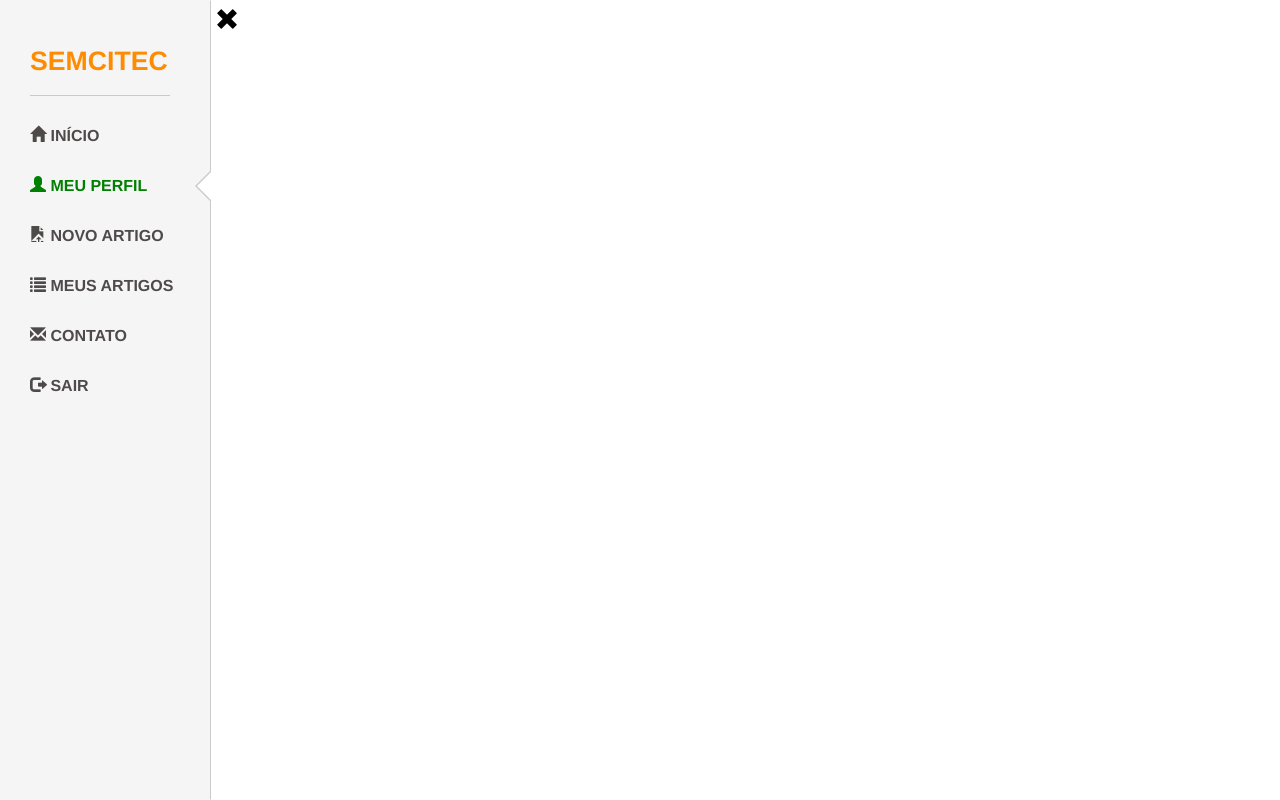
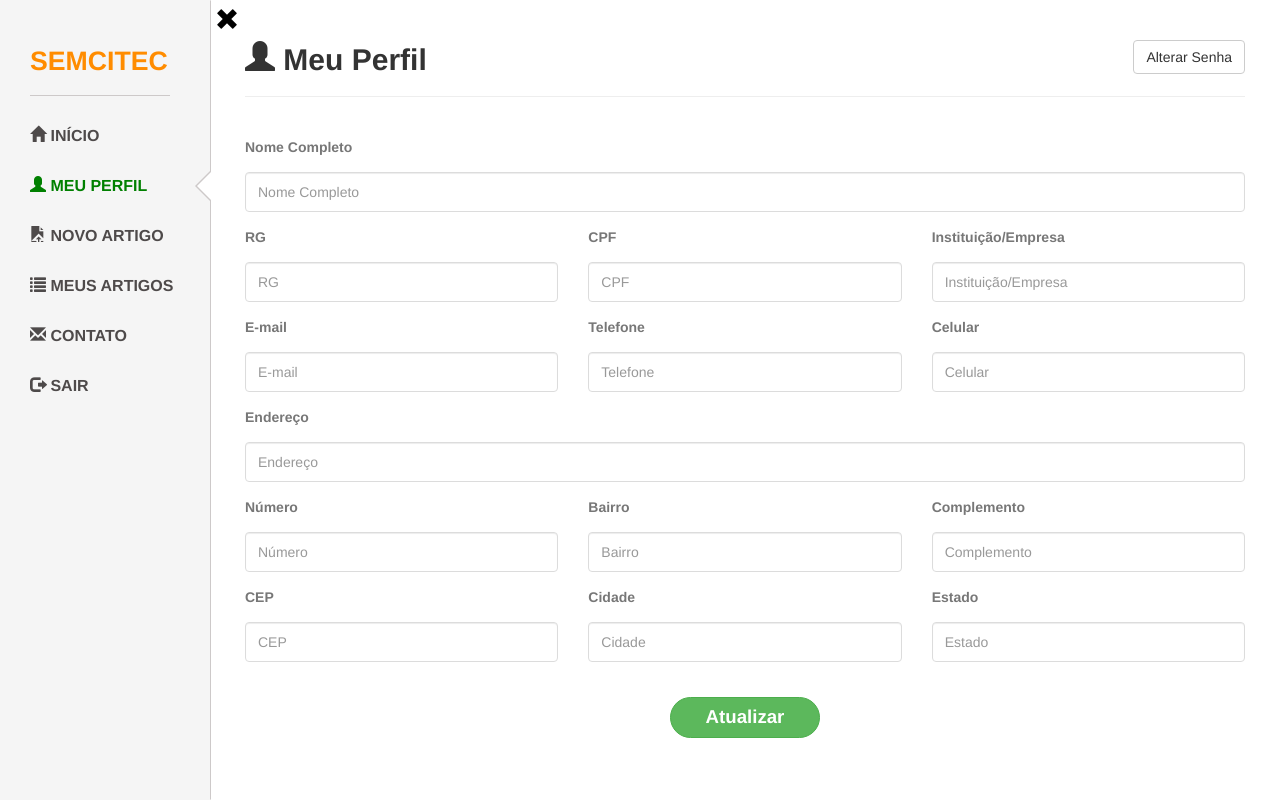
Before and after one commit to joseguilhermeromano/ifevents, a CodeIgniter app: page /semcitec/participante/meuperfil in a window 1280 px wide. Run offline with CodeIgniter, Linux system fonts and the light colour scheme; some libraries are stand-ins or nearby versions.

Commit message:
Elaborei a tela de perfil de usuário da área do Participante!

```diff
--- a/application/views/participante/index.php
+++ b/application/views/participante/index.php
@@ -1 +1,3 @@
-<h1>Página Inicial</h1>
+<h2><span class="glyphicon glyphicon-home"></span><b> Início</b></h2>
+<hr>
+<br>
--- a/application/views/participante/meuperfil.php
+++ b/application/views/participante/meuperfil.php
@@ -1,7 +1,119 @@
-<?php
+<h2><span class="glyphicon glyphicon-user"></span><b> Meu Perfil</b><a class="btn btn-default" style="float:right">Alterar Senha</a></h2>
+<hr>
+<br>
+<div class="row">
+    <div class="col-md-12">
+        <div class="form-group">
+        <b><?php echo form_label( 'Nome Completo', 'subm_titulo' ); ?></b>
+        <?php $data = array( 'name' => 'subm_titulo', 'placeholder' => "Nome Completo", 'class' => 'form-control estilo-input' );
+               echo form_input($data);?>
+        </div>
+    </div>
+</div>
+<div class="row">
+    <div class="col-md-4">
+        <div class="form-group">
+        <b><?php echo form_label( 'RG', 'subm_orientador' ); ?></b><br>
+        <?php   $data = array( 'name' => 'subm_orientador', 'placeholder' => 'RG', 'class' => 'form-control estilo-input' );
+                    echo form_input( $data );  ?>
+        </div>
+    </div>
+    <div class="col-md-4">
+        <div class="form-group">
+        <b><?php echo form_label( 'CPF', 'subm_instituicao' ); ?></b>
+        <?php $data = array( 'name' => 'subm_instituicao', 'placeholder' => 'CPF','class' => 'form-control estilo-input' );
+              echo form_input( $data );?>
+        </div>
+    </div>
+    <div class="col-md-4">
+        <div class="form-group">
+        <b><?php echo form_label( 'Instituição/Empresa', 'subm_orientador' ); ?></b><br>
+        <?php   $data = array( 'name' => 'subm_orientador', 'placeholder' => 'Instituição/Empresa', 'class' => 'form-control estilo-input' );
+                    echo form_input( $data );  ?>
+        </div>
+    </div>
+</div>
+<div class="row">
+    <div class="col-md-4">
+        <div class="form-group">
+        <b><?php echo form_label( 'E-mail', 'subm_instituicao' ); ?></b>
+        <?php $data = array( 'name' => 'subm_instituicao', 'placeholder' => 'E-mail','class' => 'form-control estilo-input' );
+              echo form_input( $data );?>
+        </div>
+    </div>
+    <div class="col-md-4">
+        <div class="form-group">
+        <b><?php echo form_label( 'Telefone', 'subm_instituicao' ); ?></b>
+        <?php $data = array( 'name' => 'subm_instituicao', 'placeholder' => 'Telefone','class' => 'form-control estilo-input' );
+              echo form_input( $data );?>
+        </div>
+    </div>
+    <div class="col-md-4">
+        <div class="form-group">
+        <b><?php echo form_label( 'Celular', 'subm_instituicao' ); ?></b>
+        <?php $data = array( 'name' => 'subm_instituicao', 'placeholder' => 'Celular','class' => 'form-control estilo-input' );
+              echo form_input( $data );?>
+        </div>
+    </div>
+</div>
+<div class="row">
+    <div class="col-md-12">
+        <div class="form-group">
+        <b><?php echo form_label( 'Endereço', 'subm_titulo' ); ?></b>
+        <?php $data = array( 'name' => 'subm_titulo', 'placeholder' => "Endereço", 'class' => 'form-control estilo-input' );
+               echo form_input($data);?>
+        </div>
+    </div>
+</div>
+<div class="row">
+    <div class="col-md-4">
+        <div class="form-group">
+        <b><?php echo form_label( 'Número', 'subm_titulo' ); ?></b>
+        <?php $data = array( 'name' => 'subm_titulo', 'placeholder' => "Número", 'class' => 'form-control estilo-input' );
+               echo form_input($data);?>
+        </div>
+    </div>
+    <div class="col-md-4">
+        <div class="form-group">
+        <b><?php echo form_label( 'Bairro', 'subm_titulo' ); ?></b>
+        <?php $data = array( 'name' => 'subm_titulo', 'placeholder' => "Bairro", 'class' => 'form-control estilo-input' );
+               echo form_input($data);?>
+        </div>
+    </div>
+    <div class="col-md-4">
+        <div class="form-group">
+        <b><?php echo form_label( 'Complemento', 'subm_titulo' ); ?></b>
+        <?php $data = array( 'name' => 'subm_titulo', 'placeholder' => "Complemento", 'class' => 'form-control estilo-input' );
+               echo form_input($data);?>
+        </div>
+    </div>
+</div>
+<div class="row">
+    <div class="col-md-4">
+        <div class="form-group">
+        <b><?php echo form_label( 'CEP', 'subm_titulo' ); ?></b>
+        <?php $data = array( 'name' => 'subm_titulo', 'placeholder' => "CEP", 'class' => 'form-control estilo-input' );
+               echo form_input($data);?>
+        </div>
+    </div>
+    <div class="col-md-4">
+        <div class="form-group">
+        <b><?php echo form_label( 'Cidade', 'subm_titulo' ); ?></b>
+        <?php $data = array( 'name' => 'subm_titulo', 'placeholder' => "Cidade", 'class' => 'form-control estilo-input' );
+               echo form_input($data);?>
+        </div>
+    </div>
+    <div class="col-md-4">
+        <div class="form-group">
+        <b><?php echo form_label( 'Estado', 'subm_titulo' ); ?></b>
+        <?php $data = array( 'name' => 'subm_titulo', 'placeholder' => "Estado", 'class' => 'form-control estilo-input' );
+               echo form_input($data);?>
+        </div>
+    </div>
+</div>
+<?php echo '<br><center>'.form_submit("btn_atualizar", "Atualizar",array('class' => 'btn btn-success button'))."</center>";
 
-/*
- * To change this license header, choose License Headers in Project Properties.
- * To change this template file, choose Tools | Templates
- * and open the template in the editor.
- */
+      echo form_fieldset_close();
+
+      echo form_close();
+?>
--- a/application/views/participante/novoartigo.php
+++ b/application/views/participante/novoartigo.php
@@ -81,7 +81,7 @@
     </div>
     <div class="col-md-6">
         <div class="form-group">
-        <b><?php echo form_label( 'Enviar Artigo:', 'subm_artigo' ); ?></b>
+        <b><?php echo form_label( 'Escolher Artigo:', 'subm_artigo' ); ?></b>
         <?php $data = array( 'name' => 'subm_artigo','class' => 'form-control estilo-input');
               echo form_upload($data);?>
         </div>
@@ -94,7 +94,7 @@
                     echo form_textarea( $data ); ?>
     </div>
 </div>
-<?php echo '<br><center>'.form_submit("btn_cadastro", "Cadastrar",array('class' => 'btn btn-success button'))."</center>";
+<?php echo '<br><center>'.form_submit("btn_cadastro", "Enviar",array('class' => 'btn btn-success button'))."</center>";
 
       echo form_fieldset_close();
 
```
Also changed, not shown: application/views/participante/contato.php (+3 -7 lines), application/views/participante/meusartigos.php (+3 -7 lines).
